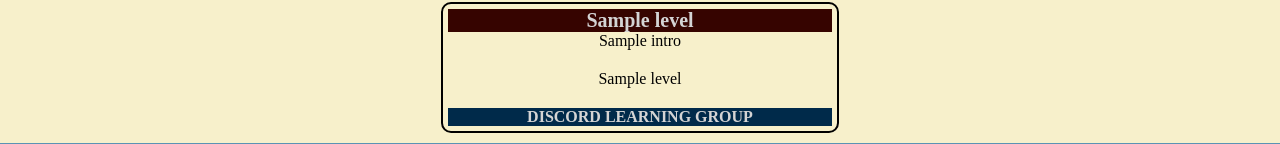
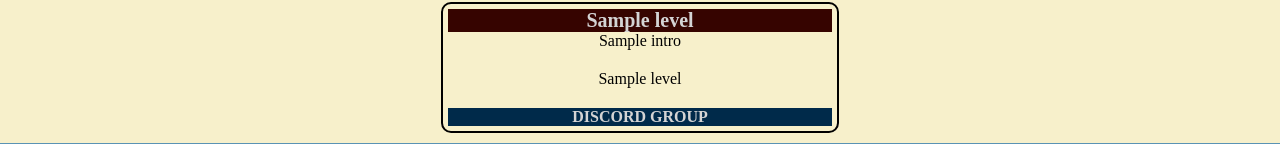
Before and after one commit to ledminh/basicpython, a Django app: template home/templates/home/home_page.html in a window 1280 px wide. Shown: the part 284-428 px from the top of the page. Run offline with Django 3.2, Linux system fonts and the light colour scheme; the template is opened without the code that fills it: most values are stand-ins (such as "Sample title", 1, 10 or a date in 2020); parts of the project's set-up code (start-up, migrations or seed data) failed here and were passed over.

Commit message:
Update home_page.html

```diff
--- a/home/templates/home/home_page.html
+++ b/home/templates/home/home_page.html
@@ -18,7 +18,7 @@
                     {% endfor %}
                 </div>
 
-                <div class="level_discord" onClick="document.location = '{{ level.specific.discordLink }}';">DISCORD LEARNING GROUP</div>
+                <div class="level_discord" onClick="document.location = '{{ level.specific.discordLink }}';">DISCORD GROUP</div>
             </div>
 
 
```
